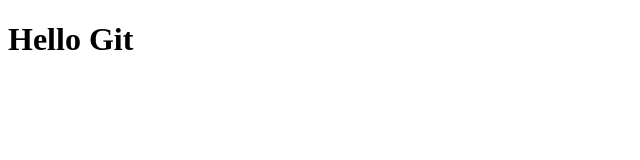
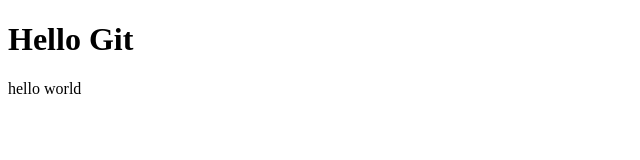
Before and after one commit to isaacwaweru/hello, a plain HTML site: page index.html in a window 1280 px wide. Shown: the full height of the page, 0-640 px from the left. Drawn offline with Linux system fonts and the light colour scheme.

```diff
--- a/index.html
+++ b/index.html
@@ -3,9 +3,10 @@
   <head>
     <meta charset="UTF-8" />
     <meta name="viewport" content="width=device-width, initial-scale=1.0" />
-    <title>Document</title>
+    <title>Hello!</title>
   </head>
   <body>
     <h1>Hello Git</h1>
+    hello world
   </body>
 </html>
```
